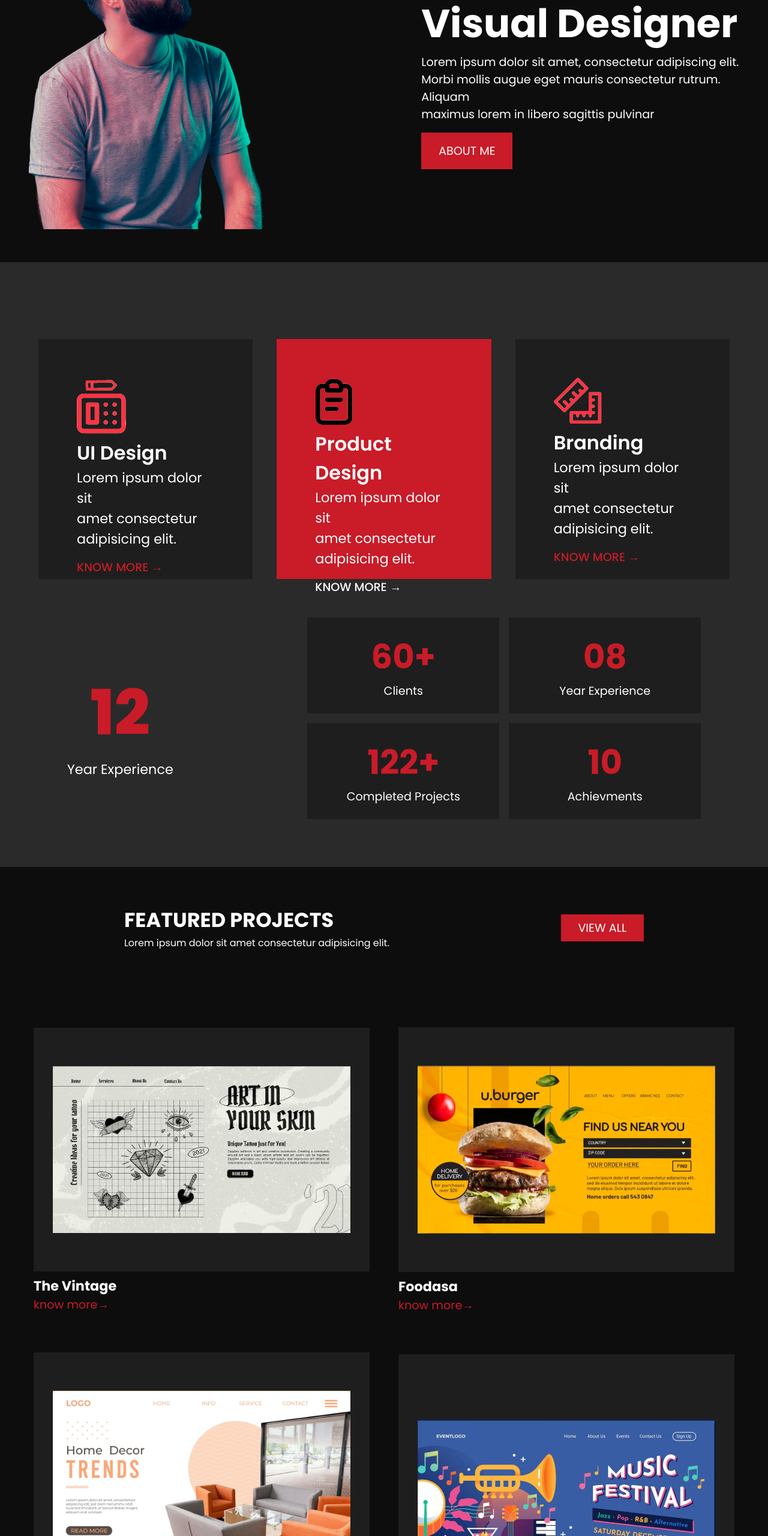
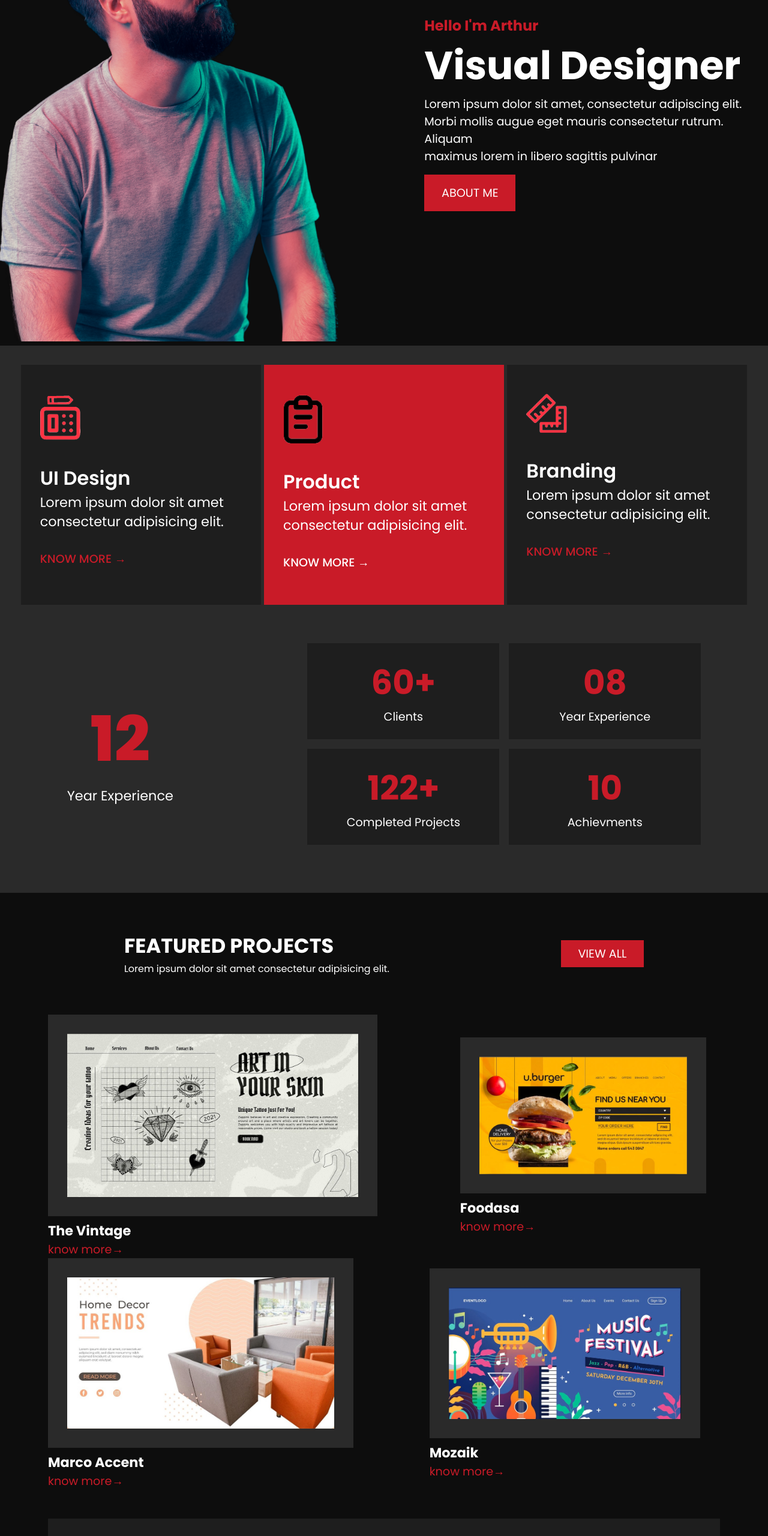
Before and after one commit to Aman18012002/Project08, a plain HTML site: page index.html in a window 1280 px wide. Shown: the part 240-2800 px from the top of the page at 60% size. Drawn offline with nearby package versions, Linux system fonts and the light colour scheme.

Commit message:
Responsive work done

```diff
--- a/index.html
+++ b/index.html
@@ -32,7 +32,7 @@
 <section class="hero-section">
 
 <div class="img-section">
-   <img src="./Imgs/Untitled design (35).png" alt="author img" class="hero-img">
+   <img  src="./Imgs/Untitled design (35).png" alt="author img" class="hero-img">
 </div>
 
 <div class="Hero-description">
@@ -62,8 +62,8 @@
     </div>
     <div class="text-card-1">
       <h1 class="heading-1">UI Design</h1>
-      <p class="card-1-para">Lorem ipsum dolor sit<br>
-        amet consectetur<br>
+      <p class="card-1-para">Lorem ipsum dolor sit
+        amet consectetur
         adipisicing elit.</p>
         <h1 class="arrow-text ">KNOW MORE <span class="arrow-sign">&rarr;</span></h1>
     </div>
@@ -76,9 +76,9 @@
       <img class="logo-img" alt="logo img" src="./Icons/Icon-1-removebg-preview.png">
     </div>
     <div class="text-card-1">
-      <h1 class="heading-1">Product Design</h1>
-      <p class="card-1-para">Lorem ipsum dolor sit<br>
-        amet consectetur<br>
+      <h1 class="heading-1">Product </h1>
+      <p class="card-1-para">Lorem ipsum dolor sit
+        amet consectetur
         adipisicing elit.</p>
         <h1 class="arrow-text text-white">KNOW MORE <span class="arrow-sign">&rarr;</span></h1>
     </div>
@@ -92,8 +92,8 @@
     </div>
     <div class="text-card-1">
       <h1 class="heading-1">Branding</h1>
-      <p class="card-1-para">Lorem ipsum dolor sit<br>
-        amet consectetur<br>
+      <p class="card-1-para">Lorem ipsum dolor sit
+        amet consectetur
         adipisicing elit.</p>
         <h1 class="arrow-text ">KNOW MORE <span class="arrow-sign">&rarr;</span></h1>
     </div>
@@ -119,7 +119,7 @@
     </div>
   </div>
 
-  <div class="erperiance-count">
+  <div class="erperiance-count top">
     <div class="exp-1">
     <h1 class="client">122+</h1>
     <p class="client-para">Completed Projects</p>
@@ -142,9 +142,9 @@
 
 <section class="project-section">
 <div class="div-1">
-<div class="project-1">
+<div class="project-222">
   <div class="project-img">
-    <img class="project-imgs" alt="image of priject" src="./Imgs/Screenshot 2022-06-25 131915.jpg">
+    <img class="project-imgs-1" alt="image of priject" src="Imgs/img-11.jpg">
   </div>
   <div class="project-text">
     <h1 class="vintage">The Vintage</h1>
@@ -152,9 +152,9 @@
   </div>
 </div>
 
-<div class="project-1">
+<div class="project-222">
   <div class="project-img">
-    <img class="project-imgs" alt="image of priject" src="./Imgs/Screenshot 2022-06-25 132031.jpg">
+    <img class="project-imgs-2" alt="image of priject" src="./Imgs/img-22.jpg">
   </div>
   <div class="project-text">
     <h1 class="vintage">Foodasa</h1>
@@ -163,9 +163,9 @@
 </div>
 </div>
 <div class="div-2">
-<div class="project-1">
+<div class="project-222">
   <div class="project-img">
-    <img class="project-imgs" alt="image of priject" src="./Imgs/Screenshot 2022-06-25 133016.jpg">
+    <img class="project-imgs-3" alt="image of priject" src="./Imgs/img-33.jpg">
   </div>
   <div class="project-text">
     <h1 class="vintage">Marco Accent</h1>
@@ -174,9 +174,9 @@
 </div>
 
 
-<div class="project-1">
+<div class="project-222">
   <div class="project-img">
-    <img class="project-imgs lastimg" alt="image of priject" src="./Imgs/Screenshot 2022-06-25 133426.jpg">
+    <img class="project-imgs-4 lastimg" alt="image of priject" src="./Imgs/img-44.jpg">
   </div>
   <div class="project-text">
     <h1 class="vintage">Mozaik</h1>
@@ -193,7 +193,7 @@
       Let's work together on<br>
       your next project
     </h1>
-    <p class="contact-para">Lorem ipsum dolor sit amet consectetur adipisicing elit. Dolorum nemo delectus <br>
+    <p class="contact-para">Lorem ipsum dolor sit amet consectetur adipisicing elit.<br> Dolorum nemo delectus
     neque optio! Vel perspiciatis ipsa similique.</p>
   </div>
   <div class="contact-btm"><button class="hero-btn">Contact</button></div>
--- a/style.css
+++ b/style.css
@@ -35,11 +35,40 @@
   color: #C91B28;
   cursor: pointer;
 }
+
+/* NavBar Responsive SEction */
+
+@media (max-width:780px){
+.navigation-links{
+  display: none;
+}
+}
+/* Navbar Responsive End here */
+
+/* HeroSction Responsive */
+
+@media (max-width:780px){
+.hero-section{
+  display: flex;
+  flex-direction: column;
+  align-items: center;
+  justify-content: center;
+  padding: 1rem;
+}
+html{
+  font-size: 85%;
+}
+.hero-img{
+  width: 90%;
+}
+}
+/* Heerosection Responsive end here */
+
 .hero-section{
   display: flex;
   align-items: center;
   justify-content: center;
-  padding: 3rem;
+
 }
 .smal-heading{
   color:#C91B28 ;
@@ -65,15 +94,33 @@
   cursor: pointer;
 }
 .hero-img{
-  width: 60%;
+  width: 80%;
 }
+
+
+/* Intro Part Responsive Started here */
+
+@media (max-width:480px){
+  .cards{
+    width:20rem;
+    height: 25rem;
+  }
+  .logo-img{
+    width: 30%;
+  }
+  .intro-hero{
+    background-color: #2a2a2a;
+    padding: 1rem;
+  }
+}
+
+
 /* Hero Intro */
 .background-color{
  display: flex;
  align-items: center;
- justify-content: center;
- gap: 2.5rem;
- margin-top: 4rem;
+ justify-content: space-around;
+ flex-wrap: wrap;
 }
 .heading-1{
   color: #fff;
@@ -83,6 +130,7 @@
 .card-1-para{
   color: #fff;
   font-size: 1.4rem;
+  line-height: 2rem;
 }
 .arrow-text{
   color: #C91B28;
@@ -91,14 +139,24 @@
   font-weight: 500;
   cursor: pointer;
 }
-
-
+.card-logo{
+  margin-bottom: 2rem;
+}
+.arrow-text{
+  margin-top: 2rem;
+}
+.heading-1{
+  margin-top: 2rem;
+}
 .cards{
   background-color: #1E1E1E;
+  padding-left: 2rem;
+  padding-right: 2rem;
+  padding-top: 3rem;
+  padding-bottom: 3rem;
   width: 25rem;
   height: 25rem;
-  padding: 4rem;
-
+  margin-bottom: 2rem;
 }
 .text-white{
   color: #fff;
@@ -108,8 +166,45 @@
 }
 .intro-hero{
   background-color: #2a2a2a;
- padding: 4rem;
+  padding: 2rem;
 }
+.logo-img{
+  width: 20%;
+}
+
+
+
+
+
+
+
+
+
+
+
+
+/* Experience Section Responsiveness*/
+@media (max-width:709px){
+ .experiance{
+  margin-bottom: 2rem;
+ }
+}
+@media (max-width:557px){
+.grid-use{
+ display: flex;
+ flex-direction: column;
+}
+.erperiance-count{
+  display: flex;
+  flex-direction: column;
+
+}
+.top{
+  margin-top: 1rem;
+}
+}
+/* Experience Section Responsive Part  End Here */
+
 /* Experienace section */
 
 .exp-1,.exp-2{
@@ -125,10 +220,12 @@
   display: flex;
 
 
+
 }
 .experiance-section{
   padding-bottom: 4rem;
   display: flex;
+  flex-wrap: wrap;
   align-items: center;
   justify-content: space-around;
 }
@@ -163,6 +260,26 @@
   margin-right: 1rem;
 }
 
+/* After Experience Section Part Section Started Here */
+
+@media (max-width:790px) {
+.text-btn{
+  padding: 1rem;
+}
+.viewbtn{
+  margin-top: 1rem;
+}
+.project-222{
+  margin-bottom: 1rem;
+}
+.div-1,.div-2{
+  display: flex;
+  flex-direction: column;
+  align-items: center;
+  justify-content: center;
+}
+}
+
 /* after Experiance section */
 .text-btn{
   background-color: #0D0D0D;
@@ -178,6 +295,7 @@
 .text-btn{
   display: flex;
   align-items: center;
+  flex-wrap: wrap;
   justify-content: space-around;
   padding: 4rem;
 }
@@ -190,14 +308,17 @@
 
 }
 /* Project IMages */
-.project-imgs{
-  padding-top:4rem;
-  padding-left: 2rem;
-  padding-right: 2rem;
-  padding-bottom: 4rem;
-  width: 35rem;
-  background-color: #1E1E1E;
+/* background-color: #1E1E1E; */
+.project-imgs-1,.project-imgs-2,.project-imgs-3,.project-imgs-4{
+  width: 80%;
+  padding: 2rem;
+  background-color: #2A2A2A;
+
 }
+.project-section{
+  padding-left: 5rem;
+}
+
 .vintage{
   color: #fff;
   font-size: 1.4rem;
@@ -207,18 +328,12 @@
   font-size: 1.2rem;
 }
 .div-1,.div-2{
+  display: flex;
+  align-items: center;
+  justify-content: center;
+}
 
-  display: flex;
-  gap: 3rem;
-  justify-content: center;
-  align-items: center;
-}
-.project-1{
-  margin-top: 4rem;
-}
-.lastimg{
- padding-top: 6.8rem;
-}
+
 /* Contact Secrtion*/
 .Conatct{
   padding-left: 5rem;
@@ -240,9 +355,26 @@
   font-size: 1.2rem;
   margin-top: 2rem;
 }
+@media (max-width:990px){
+  .temp{
+    display: flex;
+    flex-direction: column;
+    align-items: center;
+    justify-content: center;
+  }
+  .contact-btm{
+    margin-top: 1rem;
+  }
+}
+@media (max-width:480px){
+  html{
+    font-size: 55%;
+  }
+}
+
 .temp{
   display: flex;
-  justify-content: space-around;
+  justify-content: space-between;
   align-items: center;
   background-color: #1E1E1E;
   padding: 3rem;
```
Also changed, not shown: Imgs/Screenshot 2022-06-25 131915.jpg (deleted), Imgs/Screenshot 2022-06-25 133016.jpg (deleted), Imgs/img-11.jpg (added), Imgs/img-22.jpg (renamed from Imgs/Screenshot 2022-06-25 132031.jpg), Imgs/img-33.jpg (added), Imgs/img-44.jpg (renamed from Imgs/Screenshot 2022-06-25 133426.jpg).
